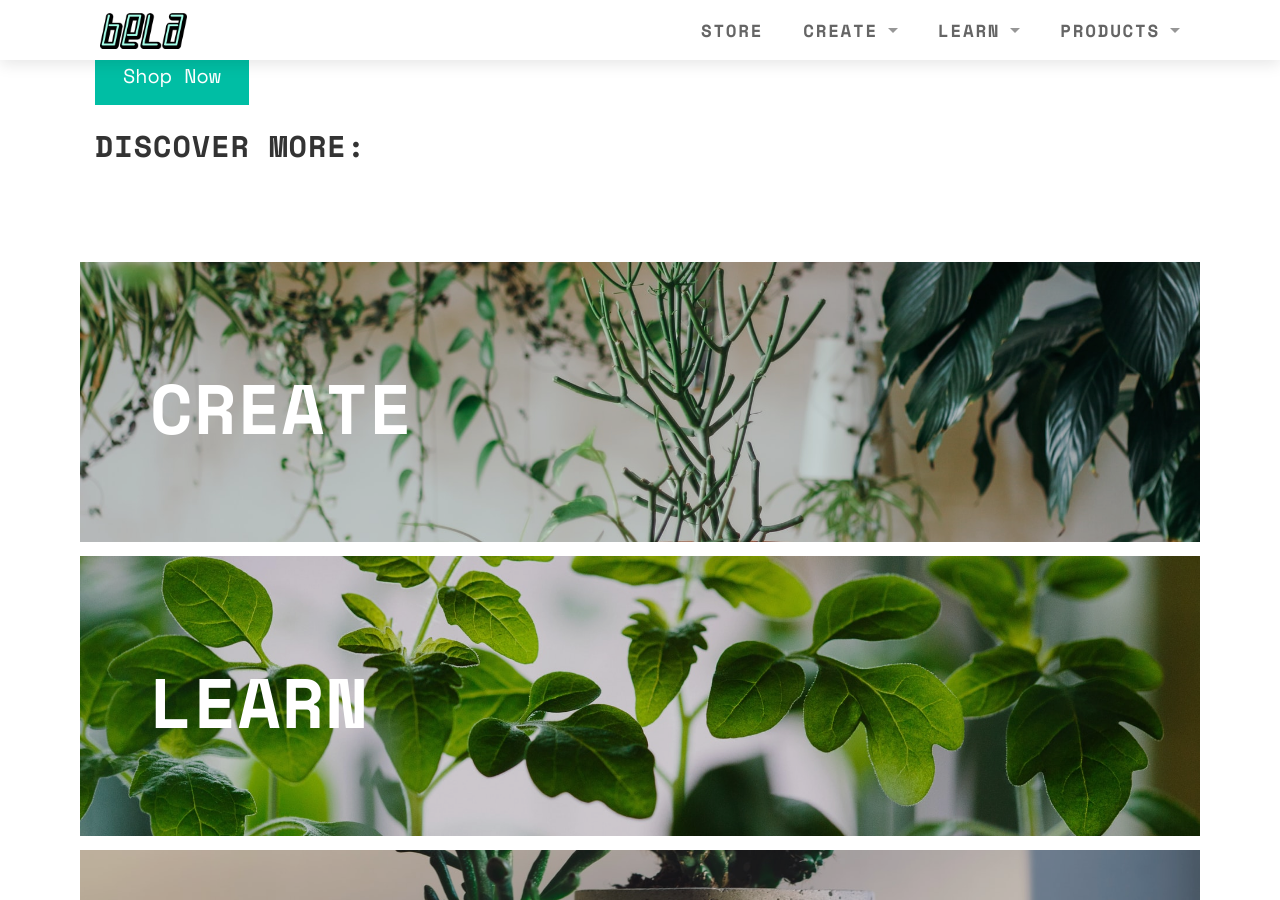
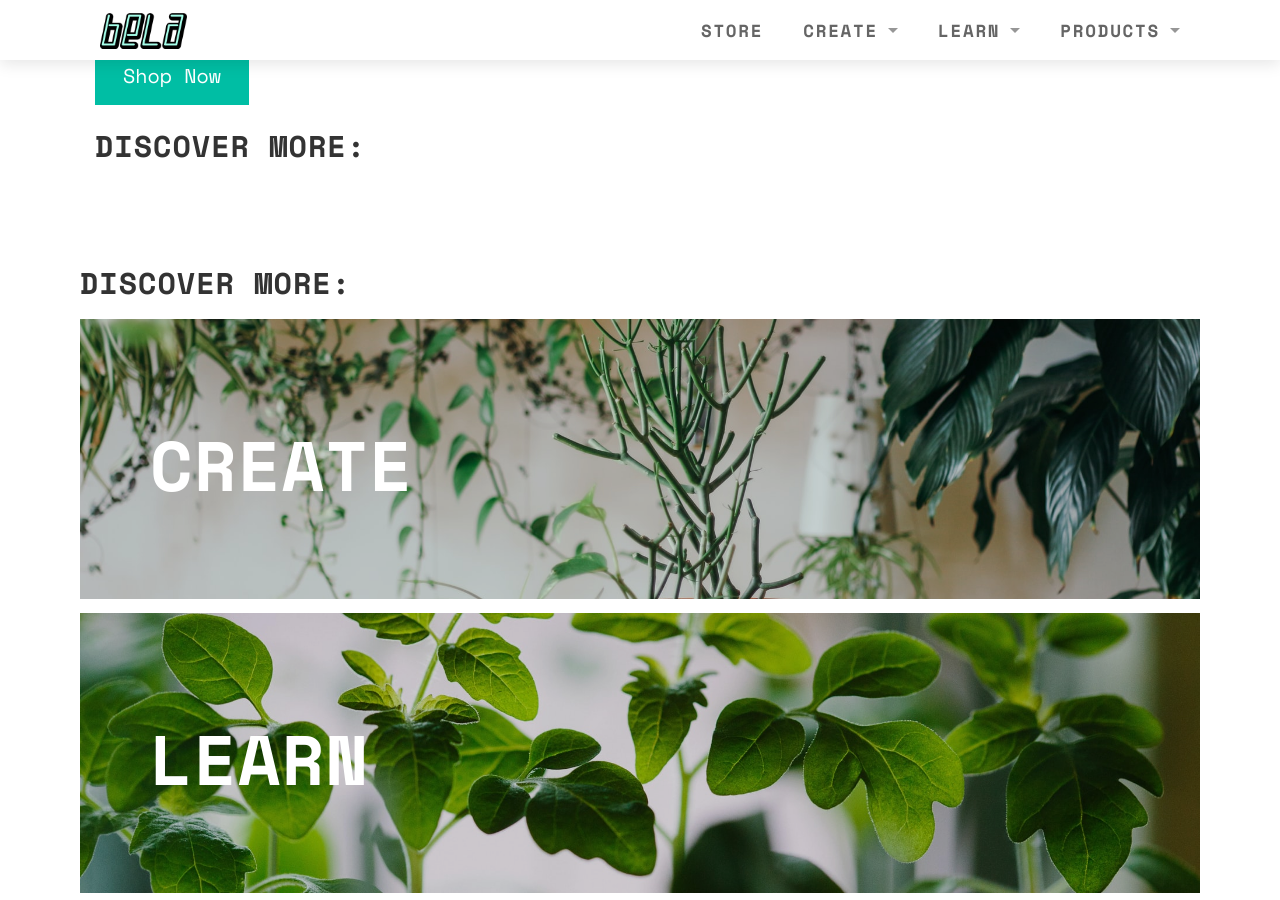
Before and after one commit to disastrid/bela_site_update, a Jekyll site: the page built from index.md, in a window 1280 px wide and 900 px high, scrolled down 621 px. Built offline with Jekyll 4.4.1, drawn with Linux system fonts in a browser that asks for light colours.

Commit message:
Edited stucture of front page content section

```diff
--- a/_includes/section-title.html
+++ b/_includes/section-title.html
@@ -1,7 +1,8 @@
 <div class="full">
     <div class="row">
+        <h2>Discover more:</h2>
         {% for section in site.data.front-sections %} {% if section.url %}
-        <div onclick="location.href='{{ {{site.baseurl}}/section.url }}';" class="large-12 columns front-section" style="background-image: url({{site.baseurl}}/images/hero/hero-{{ section.name | slugify }}.jpg);">
+        <div onclick="location.href='{{ site.baseurl }}/{{ section.url }}';" class="large-12 columns front-section" style="background-image: url({{site.baseurl}}/images/hero/hero-{{ section.name | slugify }}.jpg);">
             {% else %}
             <div onclick="window.open('{{ section.external }}', '_blank').focus();" class="large-12 columns front-section" style="background-image: url({{site.baseurl}}/images/hero/hero-{{ section.name | slugify }}.jpg);">
                 {% endif %}
```
